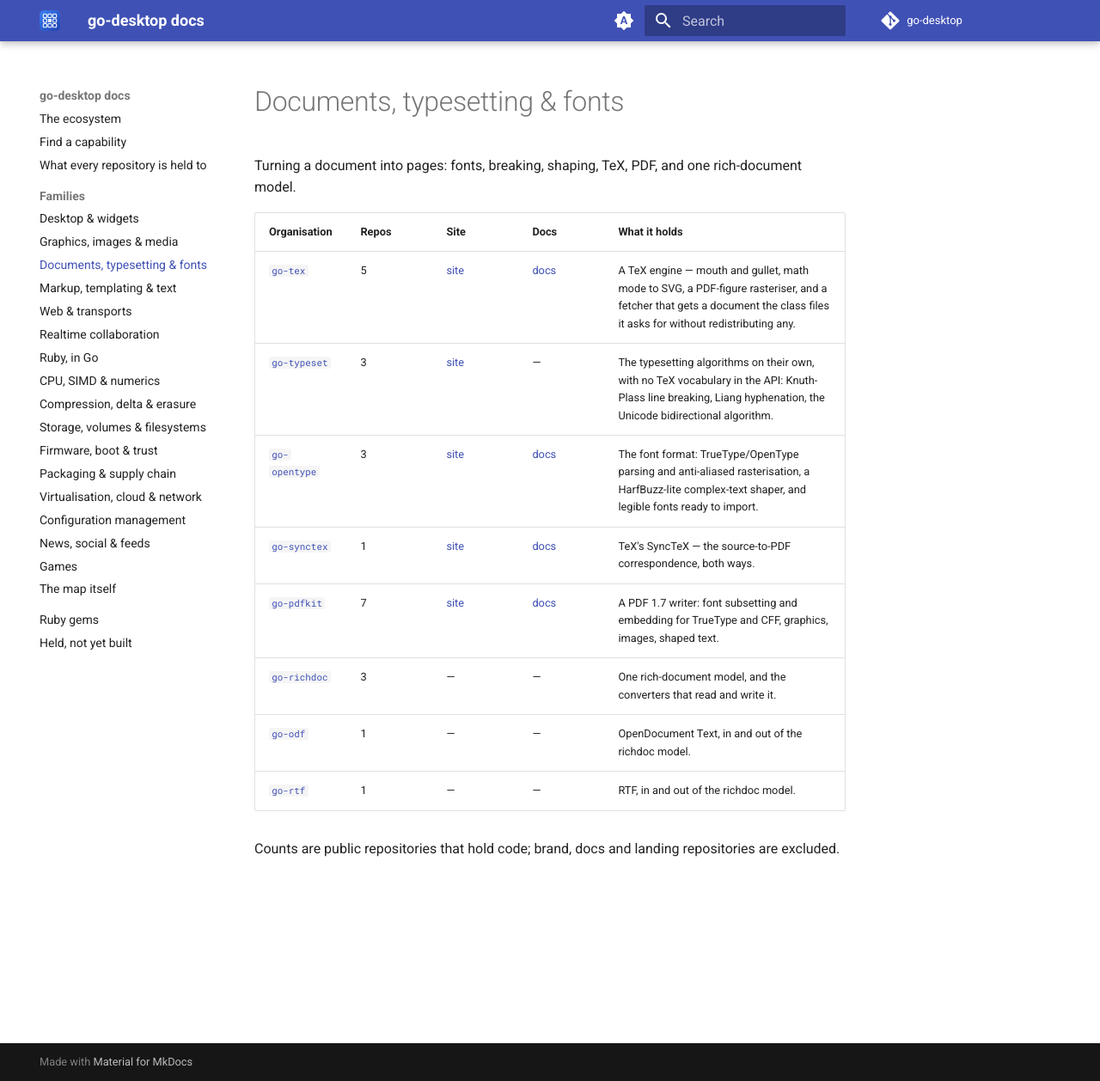
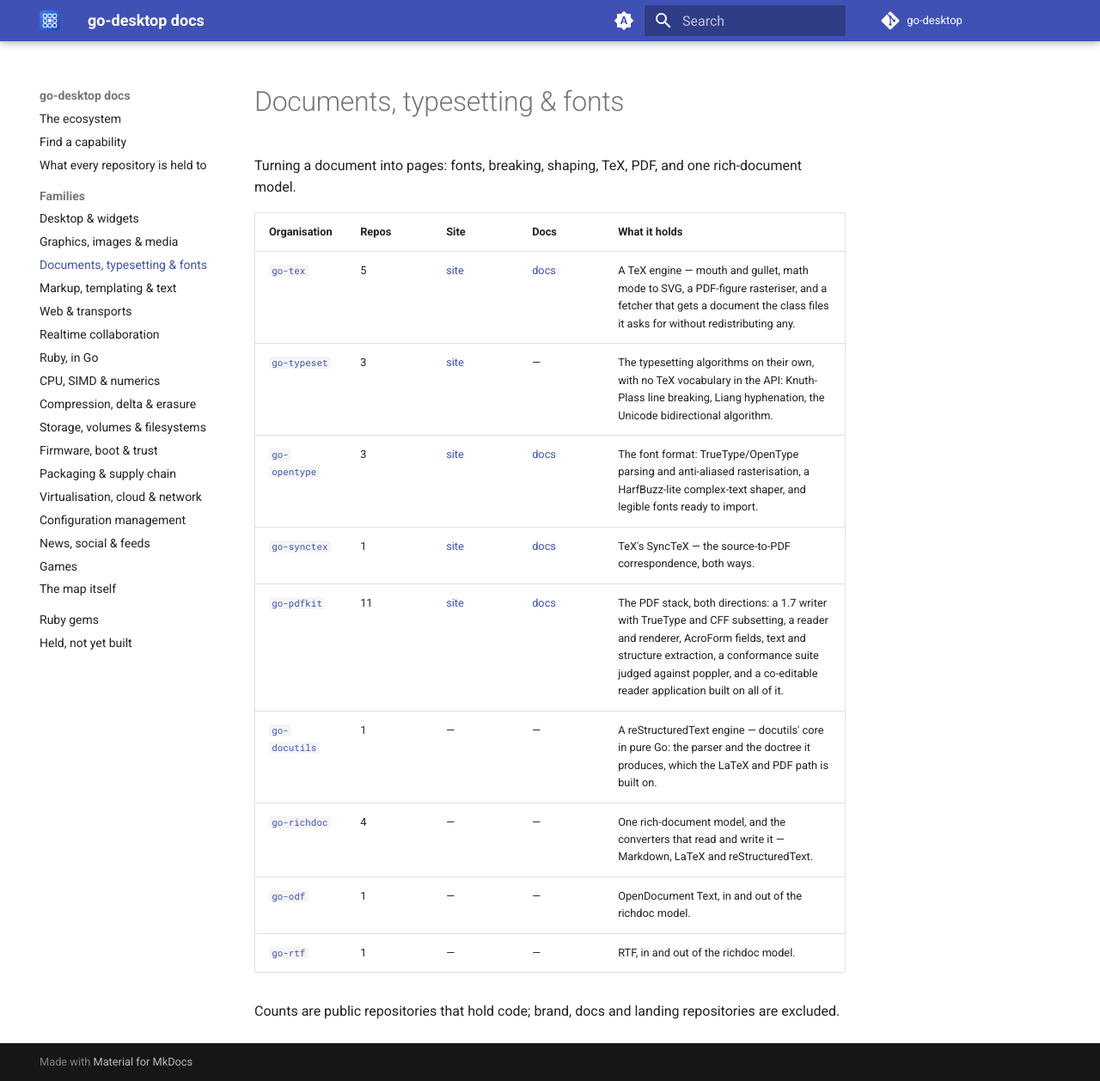
Before and after one commit to go-desktop/docs, an MkDocs documentation site: the page built from docs/families/docs.md, in a window 1280 px wide and 1258 px high. Shown: the whole window at 86% size. Built offline with MkDocs 1.6.1 and Material for MkDocs 9.7.7, drawn with Linux system fonts in a browser that asks for light colours; the version menu is left out.

Commit message:
Regenerate: 291 organisations, 610 public code repositories
go-docutils (a pure-Go reStructuredText engine) and go-icons (six embedded icon
and logo packs) join the map; go-pdfkit, go-macos and go-richdoc get descriptions
that match what they now hold. Renovate runners no longer count as libraries.

Co-Authored-By: Claude Opus 5 (1M context) <noreply@anthropic.com>

```diff
--- a/docs/families/docs.md
+++ b/docs/families/docs.md
@@ -8,8 +8,9 @@ Turning a document into pages: fonts, breaking, shaping, TeX, PDF, and one rich-
 | [`go-typeset`](https://github.com/go-typeset) | 3 | [site](https://go-typeset.github.io/) | — | The typesetting algorithms on their own, with no TeX vocabulary in the API: Knuth-Plass line breaking, Liang hyphenation, the Unicode bidirectional algorithm. |
 | [`go-opentype`](https://github.com/go-opentype) | 3 | [site](https://go-opentype.github.io/) | [docs](https://go-opentype.github.io/docs/) | The font format: TrueType/OpenType parsing and anti-aliased rasterisation, a HarfBuzz-lite complex-text shaper, and legible fonts ready to import. |
 | [`go-synctex`](https://github.com/go-synctex) | 1 | [site](https://go-synctex.github.io/) | [docs](https://go-synctex.github.io/docs/) | TeX's SyncTeX — the source-to-PDF correspondence, both ways. |
-| [`go-pdfkit`](https://github.com/go-pdfkit) | 7 | [site](https://go-pdfkit.github.io/) | [docs](https://go-pdfkit.github.io/docs/) | A PDF 1.7 writer: font subsetting and embedding for TrueType and CFF, graphics, images, shaped text. |
-| [`go-richdoc`](https://github.com/go-richdoc) | 3 | — | — | One rich-document model, and the converters that read and write it. |
+| [`go-pdfkit`](https://github.com/go-pdfkit) | 11 | [site](https://go-pdfkit.github.io/) | [docs](https://go-pdfkit.github.io/docs/) | The PDF stack, both directions: a 1.7 writer with TrueType and CFF subsetting, a reader and renderer, AcroForm fields, text and structure extraction, a conformance suite judged against poppler, and a co-editable reader application built on all of it. |
+| [`go-docutils`](https://github.com/go-docutils) | 1 | — | — | A reStructuredText engine — docutils' core in pure Go: the parser and the doctree it produces, which the LaTeX and PDF path is built on. |
+| [`go-richdoc`](https://github.com/go-richdoc) | 4 | — | — | One rich-document model, and the converters that read and write it — Markdown, LaTeX and reStructuredText. |
 | [`go-odf`](https://github.com/go-odf) | 1 | — | — | OpenDocument Text, in and out of the richdoc model. |
 | [`go-rtf`](https://github.com/go-rtf) | 1 | — | — | RTF, in and out of the richdoc model. |
 
```
Also changed, not shown: docs/families/desktop.md (+2 -1 lines), docs/gems.md (+1 -1 lines), docs/index.md (+2 -2 lines).
